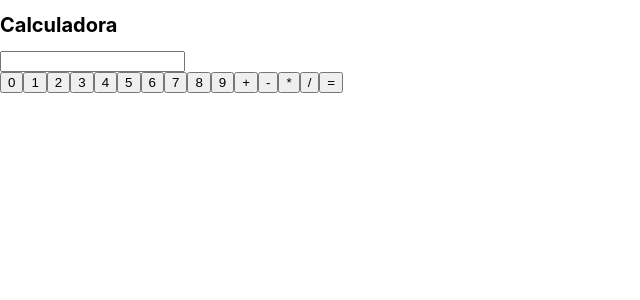
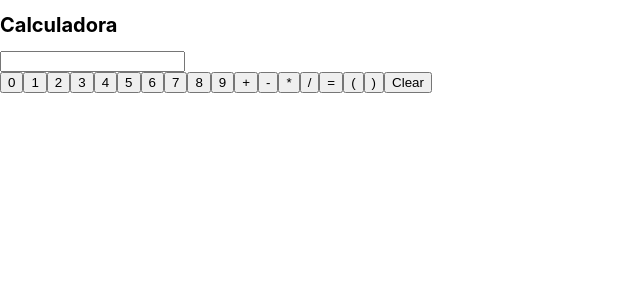
Before and after one commit to ericmadureira/react-calculator, a React (Create React App) app: page / in a window 1280 px wide. Shown: the top 300 px of the page, without its empty margins (0-640 px from the left). Built offline with nearby package versions, Linux system fonts and the light colour scheme.

Commit message:
fix: minor fixes to style and constants
Adds a new key to the constants and define a font family for the
components.

```diff
--- a/src/constants.js
+++ b/src/constants.js
@@ -1,4 +1,5 @@
 export const calcKeys = [
   '0', '1', '2', '3', '4', '5', '6',
-  '7', '8', '9', '+', '-', '*', '/', '=',
+  '7', '8', '9', '+', '-', '*', '/',
+  '=', '(', ')', 'Clear'
 ];
--- a/src/index.css
+++ b/src/index.css
@@ -1,5 +1,6 @@
 body {
   box-sizing: border-box;
+  font-family: 'Open Sans';
   font-size: 10px;
   margin: 0;
   padding: 0;
```
